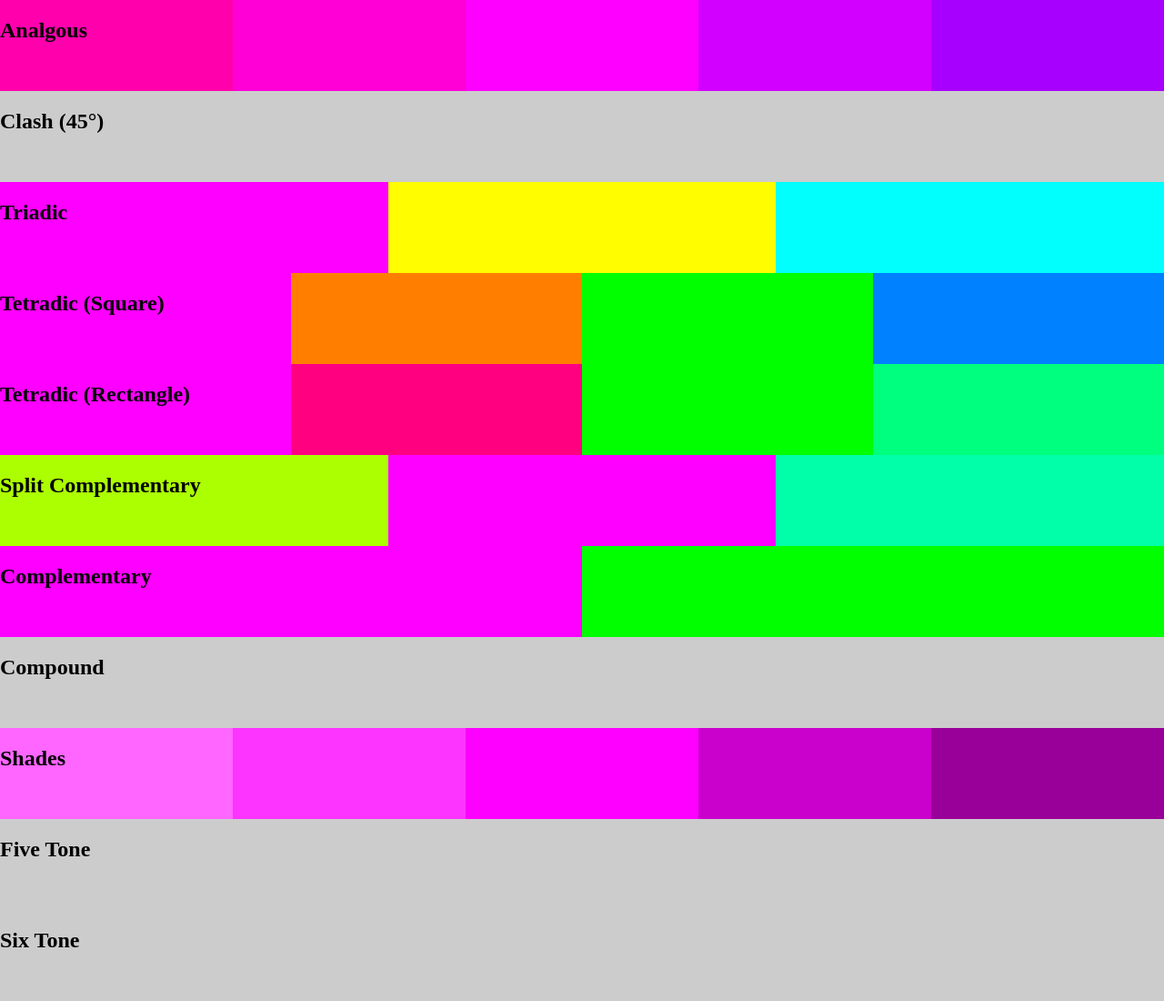
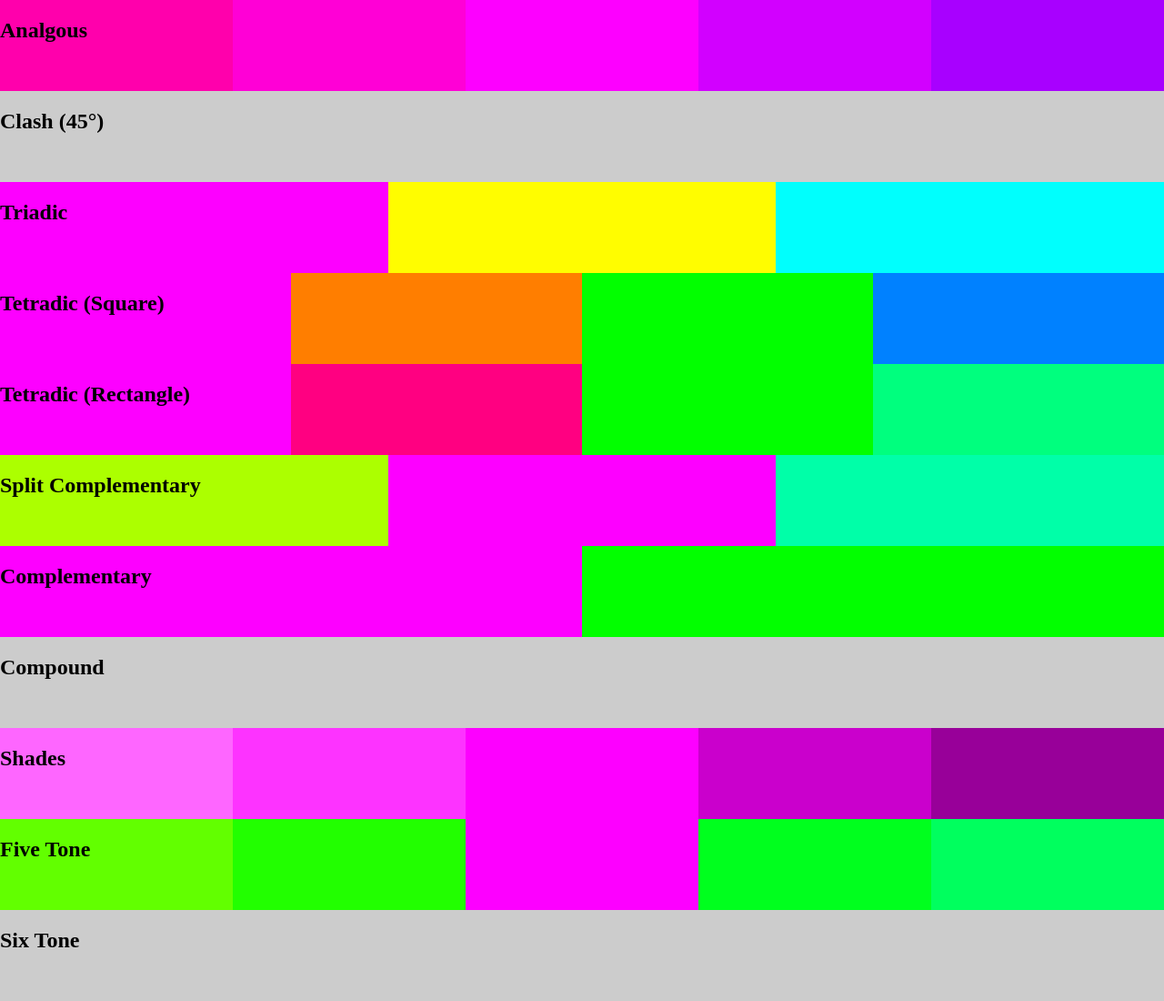
Before and after one commit to 10xLaCroixDrinker/colors.less, a plain HTML site: page demo.html in a window 1280 px wide. Shown: the whole page at 91% size. Drawn offline with nearby package versions, Linux system fonts and the light colour scheme.

Commit message:
Added five-tone

```diff
--- a/less/colors.less
+++ b/less/colors.less
@@ -58,14 +58,14 @@
 
 // Five tone
   @distance4: 15; // Degrees between the 4 analgous colors
-  @5tone1: @placeholder;// @baseColor;
-  @5tone2: @placeholder;
-  @5tone3: @placeholder;
-  @5tone4: @placeholder;
-  @5tone5: @placeholder;
+  @5tone1: spin(@baseColor, (180 - (@distance4 * 1.5)));
+  @5tone2: spin(@baseColor, (180 - (@distance4 * 0.5)));
+  @5tone3: @baseColor;
+  @5tone4: spin(@baseColor, (180 + (@distance4 * 0.5)));
+  @5tone5: spin(@baseColor, (180 + (@distance4 * 1.5)));
 
 // Six tone
-  @distance5: 10; // Distance between the colors of each analgous pair
+  @distance5: 20; // Distance between the colors of each analgous pair
   @6tone1: @placeholder;// @baseColor;
   @6tone2: @placeholder;
   @6tone3: @placeholder;
```
Also changed, not shown: css/demo.css.
